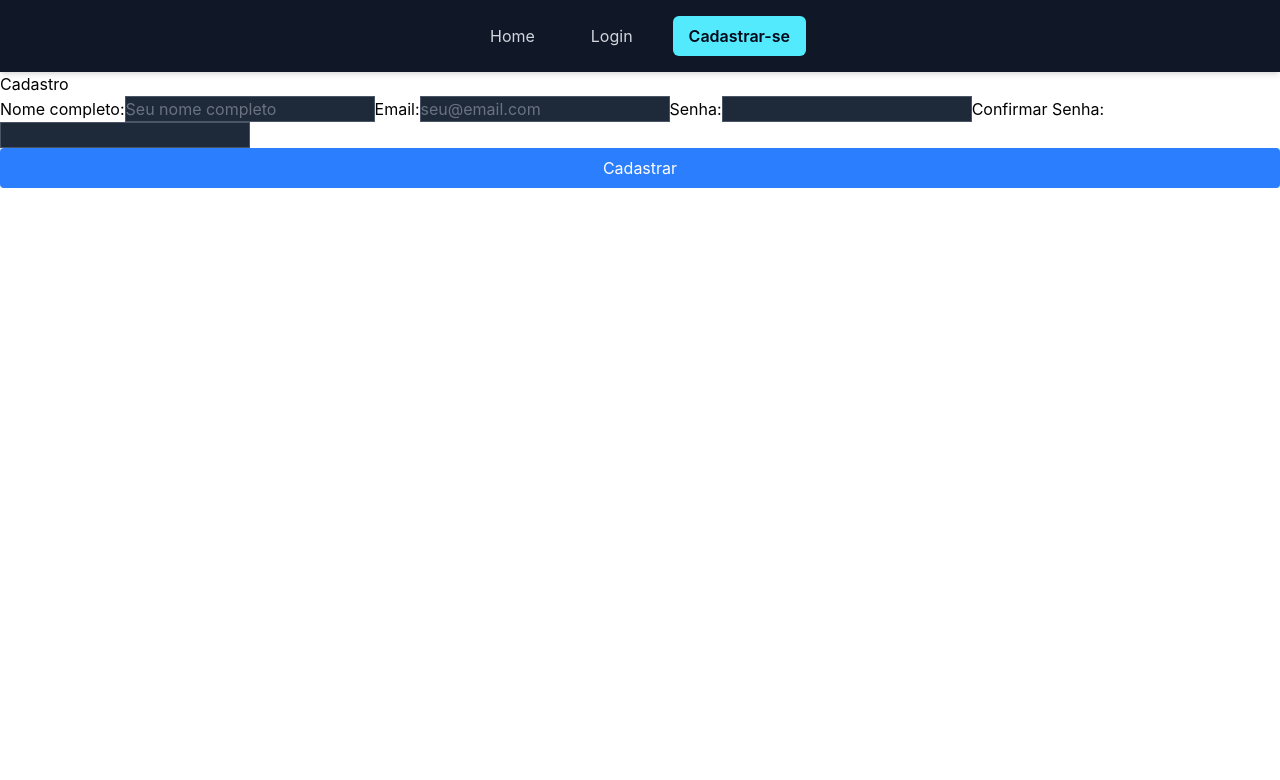
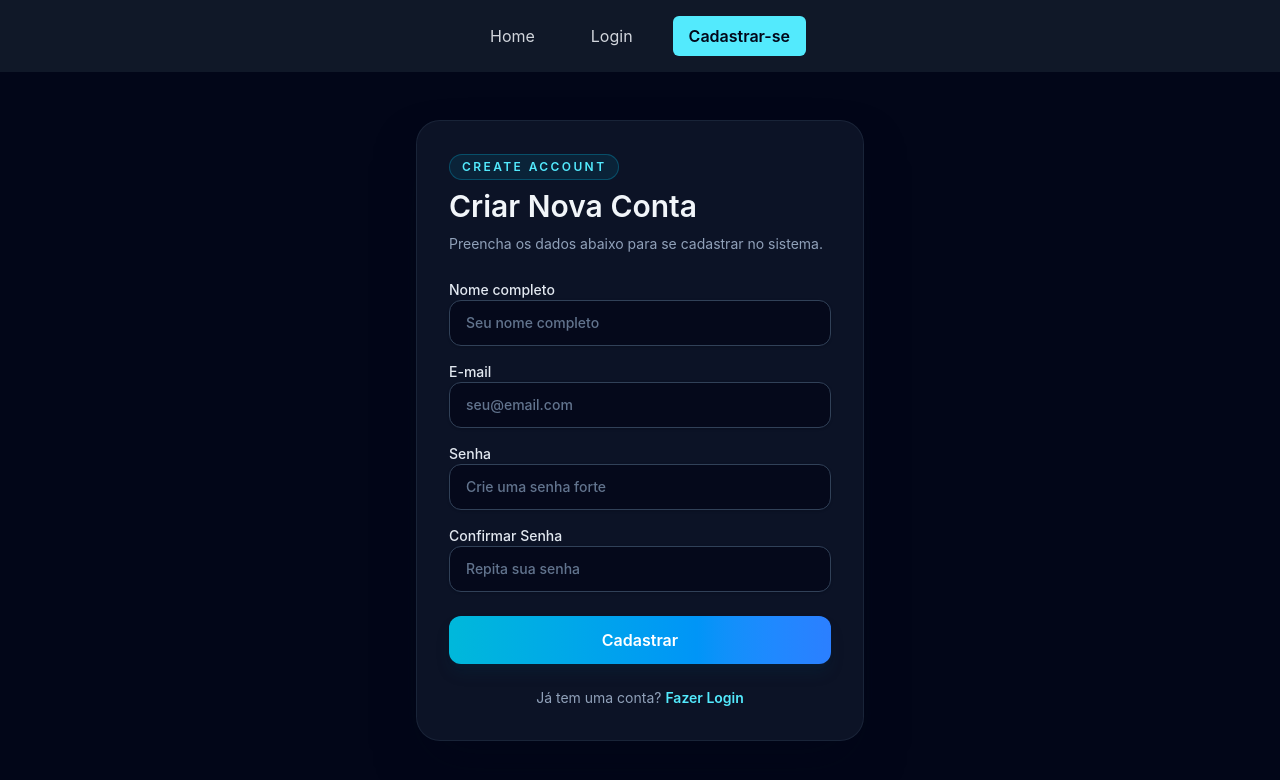
Before and after one commit to joaouggdmn/Login-Page-REACT, a React (Vite) app: page /register in a window 1280 px wide. Shown: the top 780 px of the page. Built offline with nearby package versions, Linux system fonts and the light colour scheme.

Commit message:
standardizing the styling

```diff
--- a/src/components/form/Button.jsx
+++ b/src/components/form/Button.jsx
@@ -1,9 +1,10 @@
-function Button({ Text, onClick, Type = "button"}) {
+function Button({ Text, onClick, Type = "button", className = "", ...props }) {
   return (
     <button
       onClick={onClick}
       type={Type}
-      className="w-full bg-blue-500 text-white py-2 rounded hover:bg-blue-600 transition-colors"
+      className={`inline-flex w-full items-center justify-center rounded-xl bg-gradient-to-r from-cyan-500 to-blue-500 px-4 py-3 font-semibold text-white shadow-lg shadow-cyan-950/30 transition duration-200 hover:translate-y-[-1px] hover:from-cyan-400 hover:to-blue-400 focus:outline-none focus:ring-4 focus:ring-cyan-400/20 active:translate-y-0 disabled:cursor-not-allowed disabled:opacity-60 ${className}`}
+      {...props}
     >
       {Text}
     </button>
--- a/src/components/form/Input.jsx
+++ b/src/components/form/Input.jsx
@@ -1,12 +1,21 @@
-function Input({ type, placeholder, value, onChange }) {
+function Input({
+  type,
+  placeholder,
+  value,
+  onChange,
+  className = "",
+  ...props
+}) {
   return (
     <input
       type={type}
       placeholder={placeholder}
       value={value}
       onChange={onChange}
-            className="bg-gray-800 text-gray-300 placeholder:text-gray-500 border border-gray-600 focus:outline-none focus:ring-2 focus:ring-blue-500"
+      className={`w-full rounded-xl border border-slate-700 bg-slate-950/70 px-4 py-3 text-slate-100 shadow-sm outline-none transition duration-200 placeholder:text-slate-500 focus:border-cyan-400 focus:ring-4 focus:ring-cyan-400/15 ${className}`}
+      {...props}
     />
   );
 }
+
 export default Input;
--- a/src/pages/Login.jsx
+++ b/src/pages/Login.jsx
@@ -33,54 +33,56 @@ function Login() {
   };
 
   return (
-    <div className="min-h-screen bg-slate-800 px-4 py-12 text-slate-100">
-      <div className="mx-auto w-full max-w-md">
+    <div className="min-h-screen bg-slate-950 px-4 py-12 text-slate-100">
+      <div className="mx-auto flex w-full max-w-md flex-col justify-center">
         <form
           onSubmit={handleSubmit}
-          className="w-full space-y-6 rounded-3xl border border-slate-800/80 bg-slate-900/80 p-8 shadow-2xl shadow-slate-950/60"
+          className="w-full space-y-6 rounded-3xl border border-slate-800/80 bg-slate-900/80 p-8 shadow-2xl shadow-slate-950/60 backdrop-blur"
         >
           <div className="space-y-2">
-            <span className="inline-flex w-fit items-center gap-2 rounded-full border border-slate-700/70 bg-slate-950 px-3 py-1 text-xs font-semibold uppercase tracking-[0.2em] text-slate-300">
+            <span className="inline-flex w-fit items-center gap-2 rounded-full border border-cyan-500/30 bg-cyan-500/10 px-3 py-1 text-xs font-semibold uppercase tracking-[0.2em] text-cyan-300">
               Secure Access
             </span>
-            <h2 className="text-2xl font-semibold text-slate-100">
+            <h2 className="text-3xl font-semibold text-slate-100">
               Acesse o sistema
             </h2>
-            <p className="text-sm text-slate-400">
+            <p className="text-sm leading-6 text-slate-400">
               Bem-vindo de volta! Por favor, insira suas credenciais para
               acessar sua conta.
             </p>
           </div>
 
           <div className="space-y-4">
-            <label className="space-y-2 text-sm font-medium text-slate-200">
+            <label className="block space-y-2 text-sm font-medium text-slate-200">
               E-mail
               <div className="relative">
                 <Input
                   type="email"
                   placeholder="voce@exemplo.com"
                   value={email}
+                  className="pr-12"
                   onChange={(e) => [setEmail(e.target.value), setError("")]}
                 />
                 <FaUser className="pointer-events-none absolute right-4 top-1/2 -translate-y-1/2 text-slate-400" />
               </div>
             </label>
 
-            <label className="space-y-2 text-sm font-medium text-slate-200">
+            <label className="block space-y-2 text-sm font-medium text-slate-200">
               Senha
               <div className="relative">
                 <Input
                   type="password"
                   placeholder="Digite sua senha"
                   value={password}
+                  className="pr-12"
                   onChange={(e) => [setPassword(e.target.value), setError("")]}
                 />
                 <FaLock className="pointer-events-none absolute right-4 top-1/2 -translate-y-1/2 text-slate-400" />
               </div>
             </label>
-            <label>
+            <div>
               {error && <span className="text-red-400">{error}</span>}
-            </label>
+            </div>
           </div>
 
           <div className="flex flex-wrap items-center justify-between gap-3 text-sm">
@@ -102,13 +104,13 @@ function Login() {
           <Button Text="Entrar" Type="submit" />
 
           <div className="text-center text-sm text-slate-400">
-            Nao tem uma conta?{" "}
-            <a
-              href="#"
+            Não tem uma conta?{" "}
+            <Link
+              to="/register"
               className="font-semibold text-cyan-300 transition hover:text-cyan-200"
             >
-              <Link to="/register">Cadastre-se</Link>
-            </a>
+              Cadastre-se
+            </Link>
           </div>
         </form>
       </div>
--- a/src/pages/Register.jsx
+++ b/src/pages/Register.jsx
@@ -25,7 +25,7 @@ function Register() {
 
     const res = signup(email, password);
 
-    if (res) {
+    if (res !== "Usuário cadastrado com sucesso!") {
       setError(res);
       return;
     }
@@ -34,12 +34,33 @@ function Register() {
     navigate("/login");
   };
 
+  const handleSubmit = (e) => {
+    e.preventDefault();
+    handleSignup();
+  };
+
   return (
-    <div>
-      <h1>Cadastro</h1>
-      <form>
-        <label>
-          Nome completo:
+    <div className="min-h-screen bg-slate-950 px-4 py-12 text-slate-100">
+      <div className="mx-auto flex w-full max-w-md flex-col justify-center">
+        <form
+          onSubmit={handleSubmit}
+          className="w-full space-y-6 rounded-3xl border border-slate-800/80 bg-slate-900/80 p-8 shadow-2xl shadow-slate-950/60 backdrop-blur"
+        >
+          <div className="space-y-2">
+            <span className="inline-flex w-fit items-center gap-2 rounded-full border border-cyan-500/30 bg-cyan-500/10 px-3 py-1 text-xs font-semibold uppercase tracking-[0.2em] text-cyan-300">
+              Create Account
+            </span>
+            <h2 className="text-3xl font-semibold text-slate-100">
+              Criar Nova Conta
+            </h2>
+            <p className="text-sm leading-6 text-slate-400">
+              Preencha os dados abaixo para se cadastrar no sistema.
+            </p>
+          </div>
+
+          <div className="space-y-4">
+            <label className="block space-y-2 text-sm font-medium text-slate-200">
+              Nome completo
               <Input
                 type="text"
                 placeholder="Seu nome completo"
@@ -48,8 +69,9 @@ function Register() {
                 name="name"
               />
             </label>
-        <label>
-          Email:
+
+            <label className="block space-y-2 text-sm font-medium text-slate-200">
+              E-mail
               <Input
                 type="email"
                 placeholder="seu@email.com"
@@ -58,18 +80,51 @@ function Register() {
                 name="email"
               />
             </label>
-        <label>
-          Senha:
-          <Input type="password" name="password" />
+
+            <label className="block space-y-2 text-sm font-medium text-slate-200">
+              Senha
+              <Input
+                type="password"
+                placeholder="Crie uma senha forte"
+                value={password}
+                onChange={(e) => [setPassword(e.target.value), setError("")]}
+                name="password"
+              />
             </label>
-        <label>
-          Confirmar Senha:
-          <Input type="password" name="passConf" />
+
+            <label className="block space-y-2 text-sm font-medium text-slate-200">
+              Confirmar Senha
+              <Input
+                type="password"
+                placeholder="Repita sua senha"
+                value={passConf}
+                onChange={(e) => [setPassConf(e.target.value), setError("")]}
+                name="passConf"
+              />
             </label>
-        <label>{error}</label>
-        <Button Text="Cadastrar" onClick={handleSignup} />
+
+            {error && (
+              <span className="block text-sm font-semibold text-red-400">
+                {error}
+              </span>
+            )}
+          </div>
+
+          <Button Text="Cadastrar" Type="submit" />
+
+          <div className="text-center text-sm text-slate-400">
+            Já tem uma conta?{" "}
+            <Link
+              to="/login"
+              className="font-semibold text-cyan-300 transition hover:text-cyan-200"
+            >
+              Fazer Login
+            </Link>
+          </div>
         </form>
+      </div>
     </div>
   );
 }
+
 export default Register;
```
Lines whose indentation alone changed are shown as unchanged.
